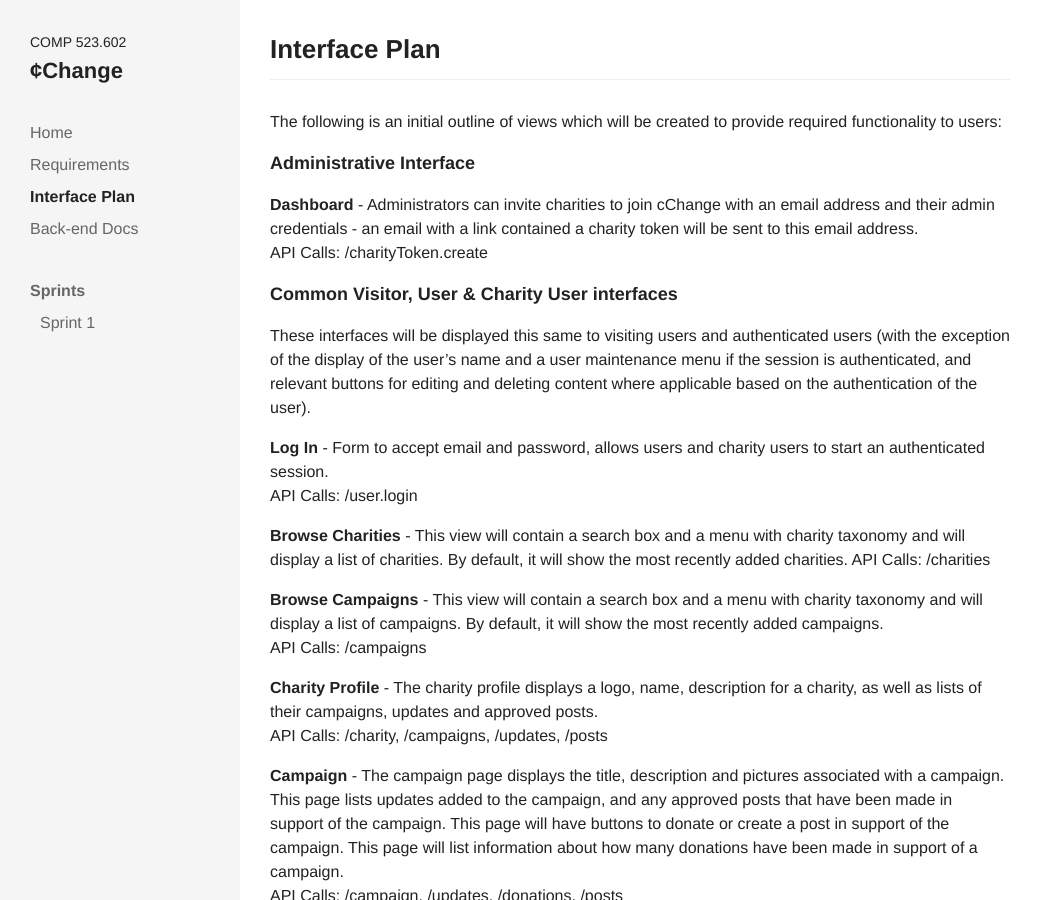
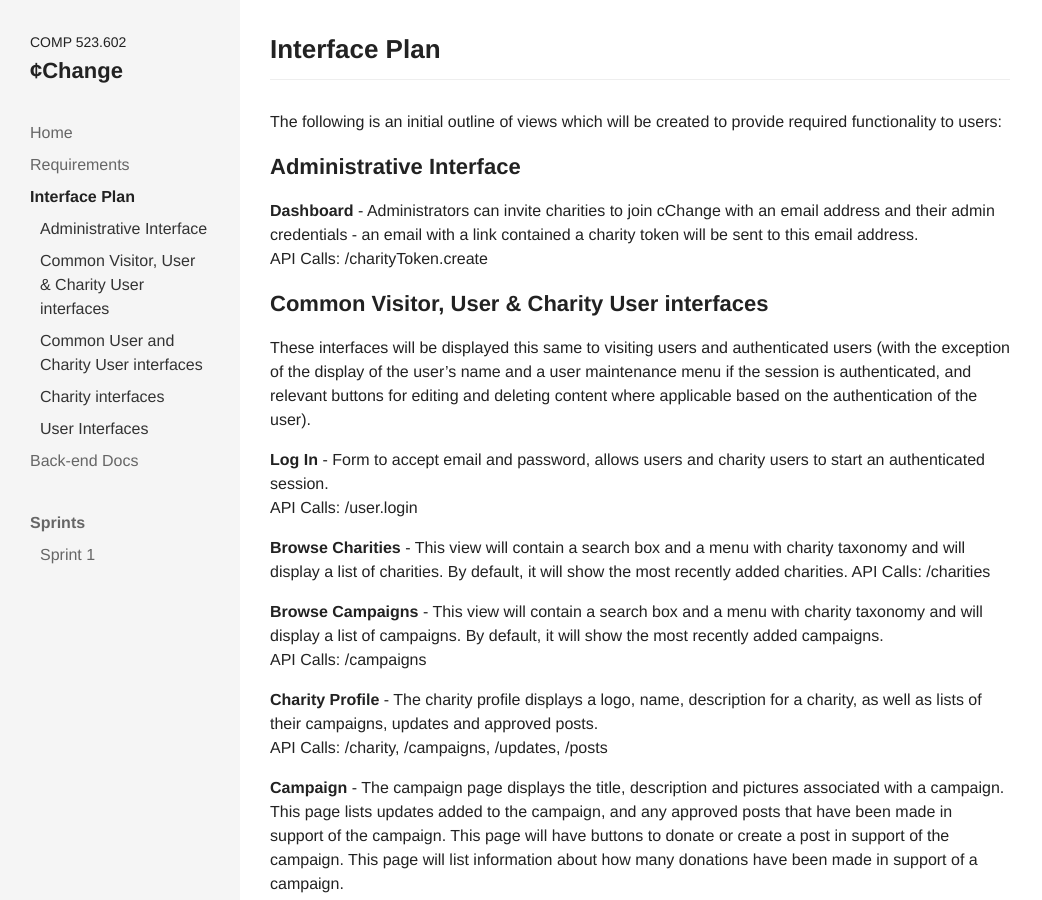
Before and after one commit to comp523-602/cchange-project, a Jekyll site: the page built from interface-plan.markdown, in a window 1280 px wide and 900 px high. Shown: the whole window, without its empty margins (0-1042 px from the left). Built offline with Jekyll 4.4.1, drawn with Linux system fonts in a browser that asks for light colours; nearby versions of some CDN libraries; our own code applies the rules of GitHub Pages for plain Markdown files.

Commit message:
Updated Interface Plan

```diff
--- a/interface-plan.markdown
+++ b/interface-plan.markdown
@@ -6,12 +6,12 @@ position: 2
 
 The following is an initial outline of views which will be created to provide required functionality to users:
 
-### Administrative Interface
+## Administrative Interface
 
 **Dashboard** - Administrators can invite charities to join cChange with an email address and their admin credentials - an email with a link contained a charity token will be sent to this email address.
 API Calls: /charityToken.create
 
-### Common Visitor, User & Charity User interfaces
+## Common Visitor, User & Charity User interfaces
 
 These interfaces will be displayed this same to visiting users and authenticated users (with the exception of the display of the user's name and a user maintenance menu if the session is authenticated, and relevant buttons for editing and deleting content where applicable based on the authentication of the user).
 
@@ -39,12 +39,12 @@ API Calls: /post
 **User Profile** - The user profile display's a users profile picture, name and bio. The user's profile will list the users donation activity (if applicable), and all or some of the users' recent posts (if applicable).
 API Calls: /user, /posts, /donations
 
-### Common User and Charity User interfaces
+## Common User and Charity User interfaces
 
 **User Settings** - This view allows a user to update their name, email address and password.
 API Calls: /user.email, /user.password
 
-### Charity interfaces
+## Charity interfaces
 
 **Charity Signup** - Form to accept a user's name, email and password, as well as the name of their charity. This page will only function correctly if it is accessed with a link containing a non-expired, unused charity token.
 API Calls: /user.create.charity
@@ -64,7 +64,7 @@ API Calls: /update, /update.edit
 **Donation settings** - This view will allow a charity to manage the bank their donations will be deposited to, and will also formally list incoming deposits.
 API Calls: /charity, /donations, /charity.bank
 
-### User Interfaces
+## User Interfaces
 
 **User Signup** - This view will allow regular cChange users to create an account. Fields include name, email, password and confirm password.
 API Calls: /user.create
```
